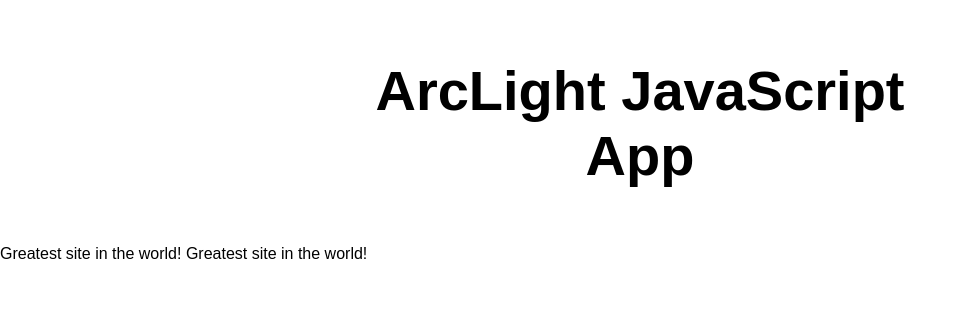
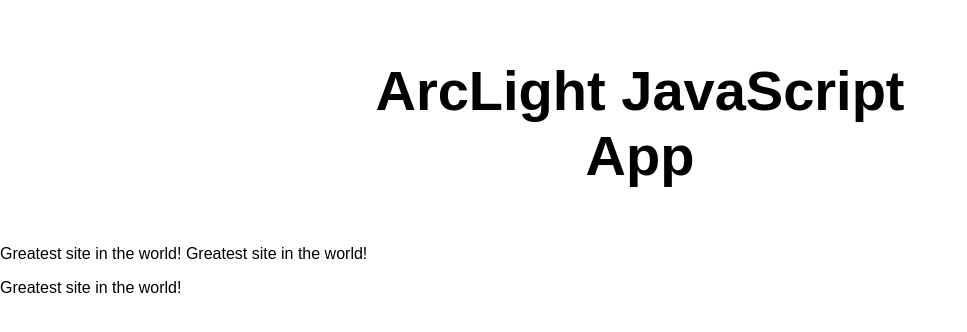
Before and after one commit to rsoloe/arc-azure-static-3, a website: page src/index.html in a window 1280 px wide. Shown: the whole page, without its empty margins (0-967 px from the left). Drawn offline with Linux system fonts and the light colour scheme.

Commit message:
added content

```diff
--- a/src/index.html
+++ b/src/index.html
@@ -15,5 +15,6 @@
 </body>
 <a>Greatest site in the world!</a>
 <a>Greatest site in the world!</a>
+<p>Greatest site in the world!</p>
 
 </html>
```
